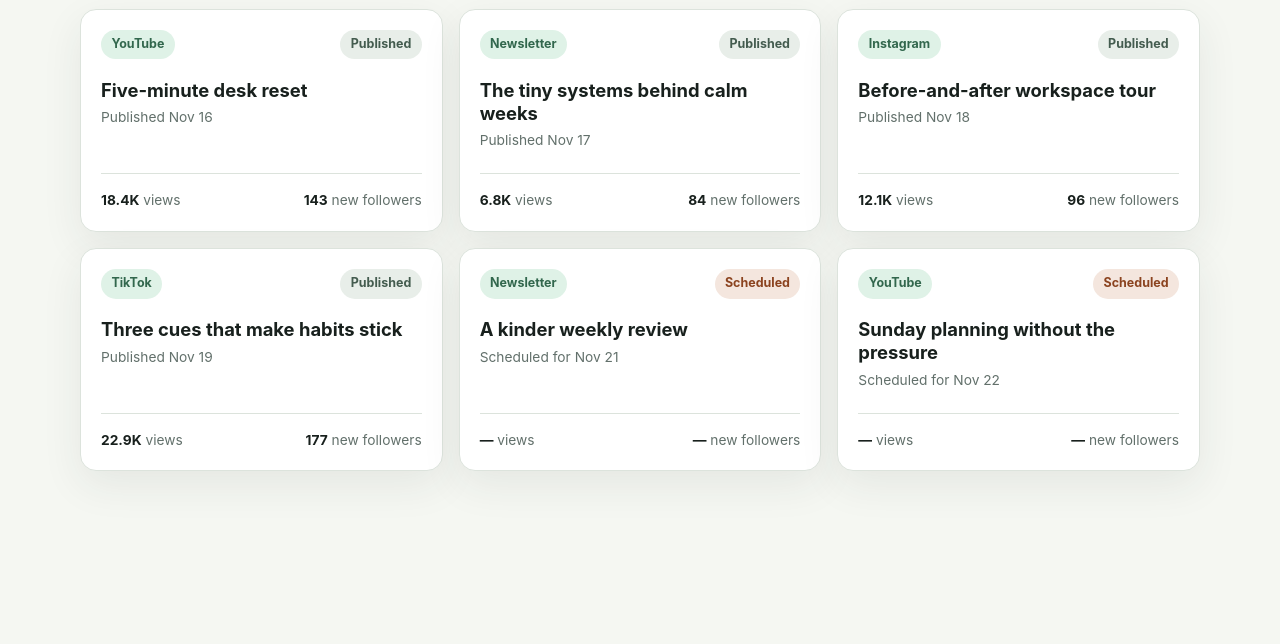
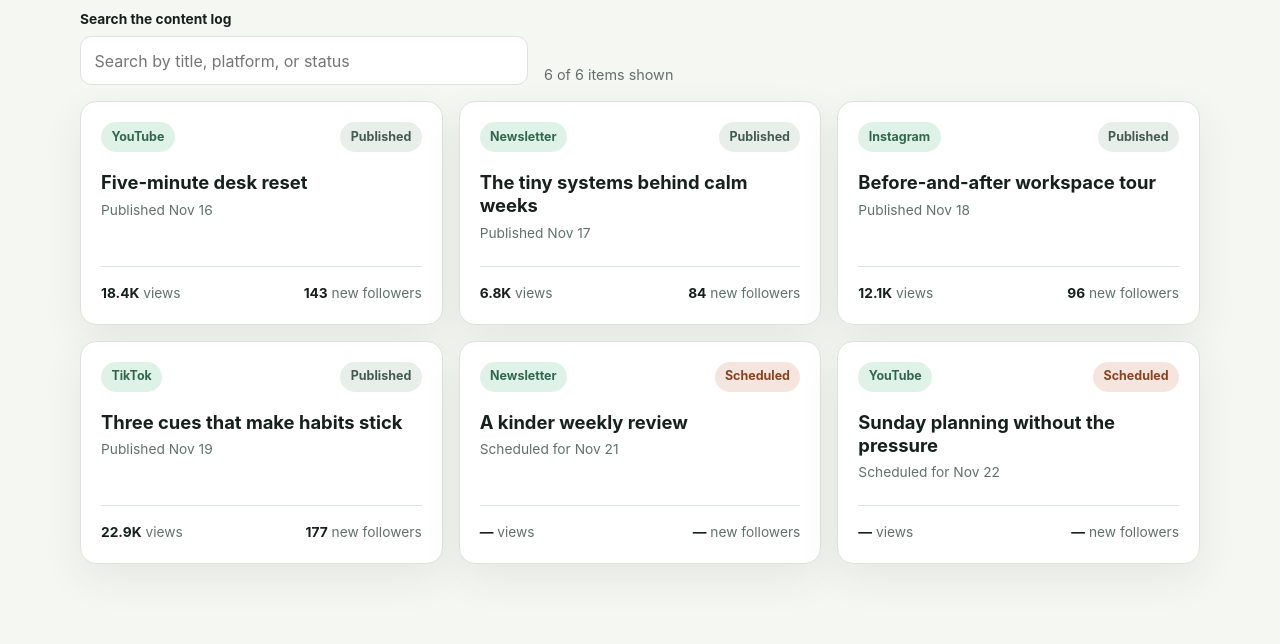
Before and after one commit to chocoHacks33/creator-signal-dashboard, a website: page index.html in a window 1280 px wide. Shown: the part 611-1255 px from the top of the page. Before the commit the page ends 1162 px from the top, so only its background shows below. Drawn offline with Linux system fonts and the light colour scheme.

Commit message:
Add content log search

```diff
--- a/app.js
+++ b/app.js
@@ -79,6 +79,20 @@ function formatCompactNumber(value) {
   }).format(value);
 }
 
+function filterContent(items, query) {
+  const normalizedQuery = query.trim().toLocaleLowerCase("en");
+
+  if (!normalizedQuery) {
+    return [...items];
+  }
+
+  return items.filter((item) =>
+    [item.title, item.platform, item.status].some((value) =>
+      value.toLocaleLowerCase("en").includes(normalizedQuery),
+    ),
+  );
+}
+
 function metricCardTemplate(label, value) {
   return `
     <article class="metric-card">
@@ -118,6 +132,8 @@ function renderDashboard(doc = document) {
   const metricGrid = doc.querySelector("#metric-grid");
   const contentGrid = doc.querySelector("#content-grid");
   const lastUpdated = doc.querySelector("#last-updated");
+  const searchInput = doc.querySelector("#content-search");
+  const resultsStatus = doc.querySelector("#content-results");
 
   metricGrid.innerHTML = [
     metricCardTemplate("Posts published", summary.published),
@@ -126,7 +142,16 @@ function renderDashboard(doc = document) {
     metricCardTemplate("Posts scheduled", summary.scheduled),
   ].join("");
 
-  contentGrid.innerHTML = contentItems.map(contentCardTemplate).join("");
+  const renderContent = (query = "") => {
+    const matches = filterContent(contentItems, query);
+    contentGrid.innerHTML = matches.length
+      ? matches.map(contentCardTemplate).join("")
+      : '<p class="empty-state">No content matches this search.</p>';
+    resultsStatus.textContent = `${matches.length} of ${contentItems.length} items shown`;
+  };
+
+  renderContent();
+  searchInput.addEventListener("input", (event) => renderContent(event.target.value));
   lastUpdated.textContent = "Updated from this week's content log";
 }
 
@@ -139,6 +164,7 @@ if (typeof module !== "undefined") {
     contentItems,
     summarizeContent,
     formatCompactNumber,
+    filterContent,
     metricCardTemplate,
     contentCardTemplate,
   };
--- a/index.html
+++ b/index.html
@@ -43,6 +43,17 @@
           </div>
           <p class="muted">Views reflect published content only.</p>
         </div>
+        <div class="content-search">
+          <label for="content-search">Search the content log</label>
+          <input
+            id="content-search"
+            type="search"
+            placeholder="Search by title, platform, or status"
+            autocomplete="off"
+            aria-describedby="content-results"
+          />
+          <p id="content-results" class="muted" role="status" aria-live="polite"></p>
+        </div>
         <div id="content-grid" class="content-grid"></div>
       </section>
     </main>
--- a/styles.css
+++ b/styles.css
@@ -169,6 +169,40 @@ h2 {
   gap: 1rem;
 }
 
+.content-search {
+  display: grid;
+  grid-template-columns: minmax(12rem, 28rem) auto;
+  align-items: end;
+  gap: 0.45rem 1rem;
+  margin-bottom: 1rem;
+}
+
+.content-search label {
+  grid-column: 1 / -1;
+  font-size: 0.86rem;
+  font-weight: 750;
+}
+
+.content-search input {
+  width: 100%;
+  padding: 0.72rem 0.85rem;
+  border: 1px solid var(--line);
+  border-radius: 0.7rem;
+  background: var(--surface);
+  color: var(--ink);
+  font: inherit;
+}
+
+.empty-state {
+  grid-column: 1 / -1;
+  margin: 0;
+  padding: 2rem;
+  border: 1px dashed var(--line);
+  border-radius: 1rem;
+  color: var(--muted);
+  text-align: center;
+}
+
 .content-card {
   display: flex;
   min-height: 13rem;
@@ -262,4 +296,8 @@ h2 {
   .content-grid {
     grid-template-columns: 1fr;
   }
+
+  .content-search {
+    grid-template-columns: 1fr;
+  }
 }
```
Also changed, not shown: test/app.test.js (+13 -0 lines), README.md.
